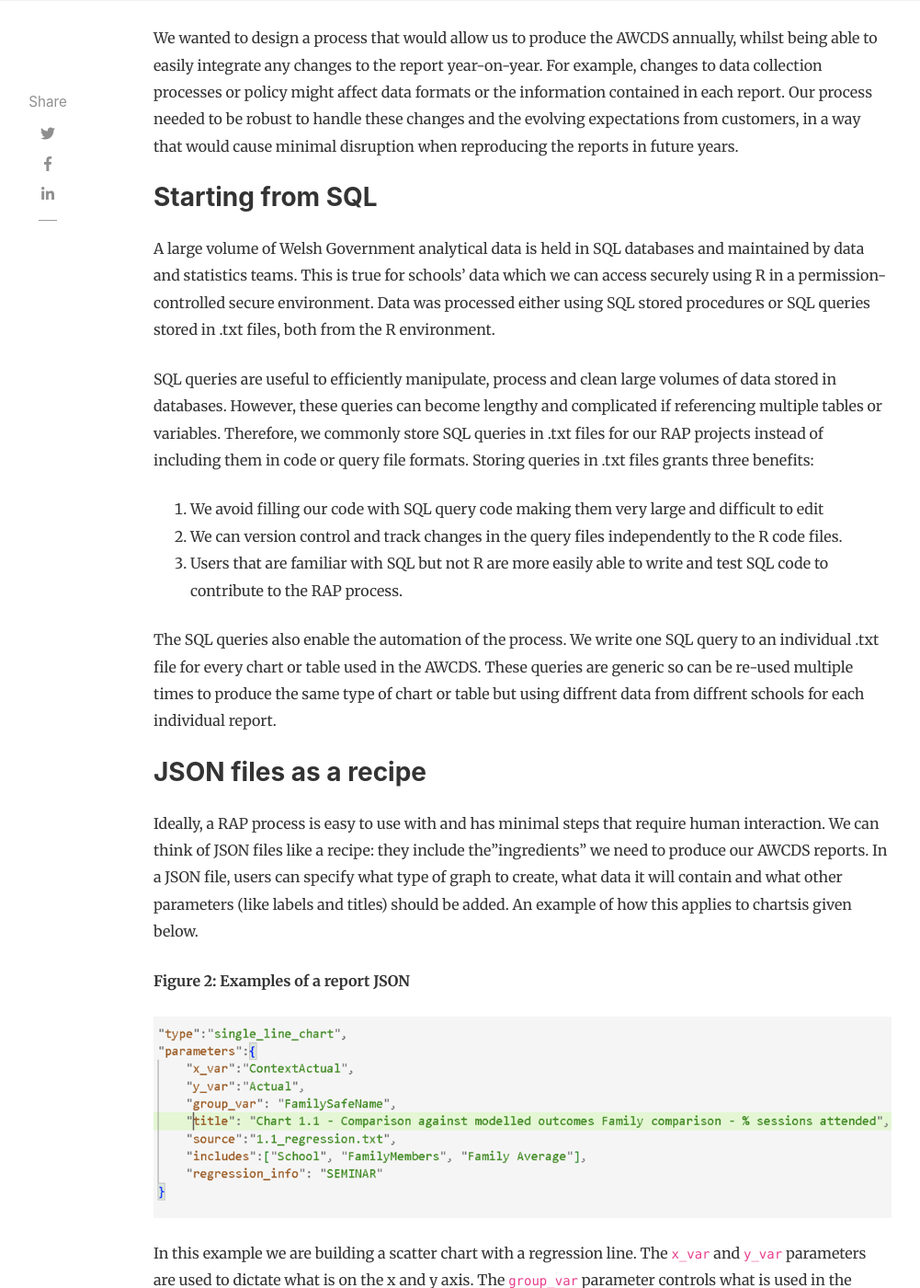
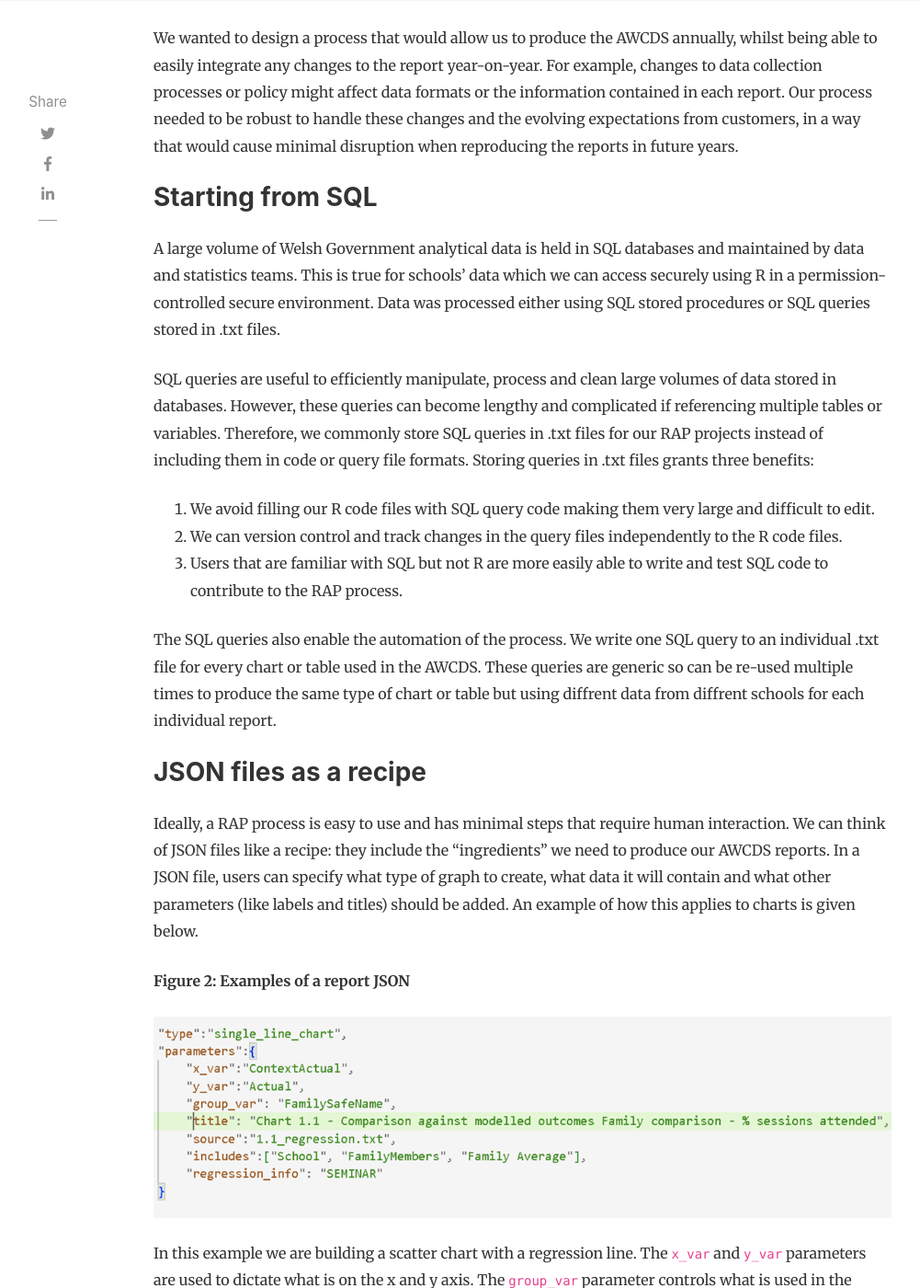
Before and after one commit to wgdsu/wgdsu.github.io, a Jekyll site: the page built from _posts/2024-09-26-AWCDS.md, in a window 1280 px wide and 1400 px high, scrolled down 3481 px. Shown: the whole window at 92% size, without its empty margins (118-1119 px from the left). Built offline with Jekyll 4.4.1, drawn with Linux system fonts in a browser that asks for light colours; nearby versions of some CDN libraries; comment, search, counter and statistics services are not loaded; some of the changed text lies outside the part shown.

Commit message:
Update 2024-09-26-AWCDS.md
Proofread.

```diff
--- a/_posts/2024-09-26-AWCDS.md
+++ b/_posts/2024-09-26-AWCDS.md
@@ -16,7 +16,7 @@ hidden: true
 
 ### All Wales Core Dataset: Automating customised analysis for thousands of reports
 
-The All-Wales Core Dataset (AWCDS) is a compilation of educational reports containing a range of information including school performance, attendance and qualification records. The dataset consists of thousands of unique reports that are sent to local authorities and individual educational institutions across Wales. these reports enable schools to perform self-evaluation of learning to support them during the recovery of the pandemic.
+The All-Wales Core Dataset (AWCDS) is a compilation of educational reports containing a range of information including school performance, attendance and qualification records. The dataset consists of thousands of unique reports that are sent to local authorities and individual educational institutions across Wales. These reports enable schools to perform self-evaluation of learning to support them during the recovery of the pandemic.
 
 In this technical blog we will provide an overview of how we have produced the AWCDS, replacing a decommissioned piece of procured software, with a reproducible analytical pipeline (RAP). This is an interim solution which allows the School Information Policy Branch and Schools Statistics Team within the Welsh Government to continue to easily generate and share reports with stakeholders each year while a permenant solution is considered.
 
@@ -54,10 +54,10 @@ We wanted to design a process that would allow us to produce the AWCDS annually,
 
 ### Starting from SQL
 
-A large volume of Welsh Government analytical data is held in SQL databases and maintained by data and statistics teams. This is true for schools' data which we can access securely using R in a permission-controlled secure environment. Data was processed either using SQL stored procedures or SQL queries stored in .txt files, both from the R environment.
+A large volume of Welsh Government analytical data is held in SQL databases and maintained by data and statistics teams. This is true for schools' data which we can access securely using R in a permission-controlled secure environment. Data was processed either using SQL stored procedures or SQL queries stored in .txt files.
 
 SQL queries are useful to efficiently manipulate, process and clean large volumes of data stored in databases. However, these queries can become lengthy and complicated if referencing multiple tables or variables. Therefore, we commonly store SQL queries in .txt files for our RAP projects instead of including them in code or query file formats. Storing queries in .txt files grants three benefits:
-1.	We avoid filling our code with SQL query code making them very large and difficult to edit
+1.	We avoid filling our R code files with SQL query code making them very large and difficult to edit.
 2.	We can version control and track changes in the query files independently to the R code files.
 3.	Users that are familiar with SQL but not R are more easily able to write and test SQL code to contribute to the RAP process.
 
@@ -65,7 +65,7 @@ The SQL queries also enable the automation of the process. We write one SQL quer
 
 ### JSON files as a recipe
 
-Ideally, a RAP process is easy to use with and has minimal steps that require human interaction. We can think of JSON files like a recipe: they include the"ingredients" we need to produce our AWCDS reports. In a JSON file, users can specify what type of graph to create, what data it will contain and what other parameters (like labels and titles) should be added. An example of how this applies to chartsis given below.
+Ideally, a RAP process is easy to use and has minimal steps that require human interaction. We can think of JSON files like a recipe: they include the "ingredients" we need to produce our AWCDS reports. In a JSON file, users can specify what type of graph to create, what data it will contain and what other parameters (like labels and titles) should be added. An example of how this applies to charts is given below.
 
 **Figure 2: Examples of a report JSON**
 
@@ -81,7 +81,7 @@ The JSON files used have a one-to-one relationship with the reports produced, me
 
 ### Building charts and tables
 
-Most of the R Code used in this project is to build the charts for the reports. the code consists of:
+Most of the R Code used in this project is to build the charts for the reports. The code consists of:
 * a module for reading data from SQL and doing some basic transformations and suppression
 * a module for producing tables formatted using the kable package
 * one module per chart type including bar charts, grouped bar charts and scatter plots with optional regression lines
@@ -92,7 +92,7 @@ Most of the R Code used in this project is to build the charts for the reports.
 
 Using a modular approach keeps the code easy to maintain. If there is a problem with suppression for example, it only needs to be fixed in one place. Further, having an individual module per chart means that the chart code can be kept simple and specific to each chart types unique requirements.
 
-We have also used the AWCDS as an opportunity to practically test our solution to automating the production of high quality, accessible charts that conform to Welsh Government guidance for external publications. To do this we use [KASStylesR](https://github.com/wgdsu/KASStylesR), an R package we developed as a ggplot2 theme wrapper. The package is available for you to modify to your organisation standards here. You can read more about KASStylesR [here](https://digitalanddata.blog.gov.wales/2024/04/30/using-code-to-automatically-style-charts-for-publications)
+We have also used the AWCDS as an opportunity to practically test our solution to automating the production of high quality, accessible charts that conform to Welsh Government guidance for external publications. To do this we use [KASStylesR](https://github.com/wgdsu/KASStylesR), an R package we developed as a ggplot2 theme wrapper. The package is available for you to modify to your organisation standards here. You can read more about KASStylesR [here](https://digitalanddata.blog.gov.wales/2024/04/30/using-code-to-automatically-style-charts-for-publications).
 
 **Figure 3: Example of charts formatted by KASStylesR**
 <img class="featured-image img-fluid" width="100%" height="auto" src="{{ site.basurl }}/assets/images/post-imgs/2024-09-26-AWCDS/awcds-example-charts.PNG" alt="An example line and an example bar chart.">
@@ -102,7 +102,7 @@ We have also used the AWCDS as an opportunity to practically test our solution t
 
 ### R Markdown to build different report types
 
-The R Markdown files are maintained with a one-to-one relationship to the AWCDS report types produced. This means that for each report type (for example, primary attendance, qualifications outcomes, secondary attendance) there is one R Markdown file. Whilst this does increase the size of the code base it is needed because some reports have very unique requirements.
+The R Markdown files are maintained with a one-to-one relationship to the AWCDS report types produced. This means that for each report type (for example, primary attendance, qualifications outcomes, secondary attendance) there is one R Markdown file.
 
 In some cases, there are format changes in how charts and tables are displayed, in other reports there are individual chart types that appear only once. This is where there is a benefit in having a Markdown file for each report type  . The work that can be generalised is done in the modular files, which can be easily re-used across all reports, whilst bespoke edge cases are built directly in Markdown.
 
@@ -129,7 +129,7 @@ The final piece of the puzzle is gluing together all of these items. This is don
 * what list of stakeholders to produce them for,
 * which years of data to use and where to store the reports.
 
-Instead of creating multiple different main.R files to generate different repots, we define these parameters in the central main.json file.
+Instead of creating multiple different main.R files to generate different repots, we define these parameters in a central main.json file.
 
 Effectively users setup the main.json file to define what reports they want to build and then hit run on the main.R script to generate the AWCDS reports for the specified stakeholders.
 
```
